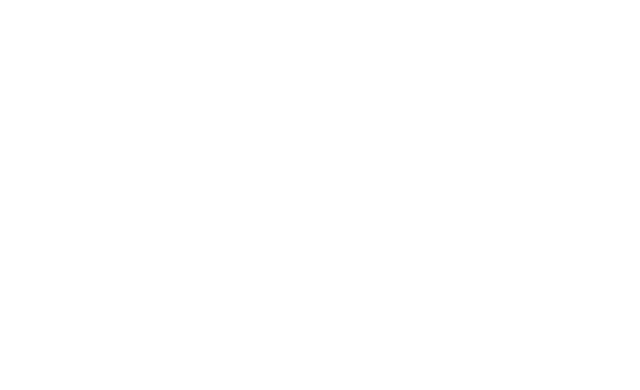
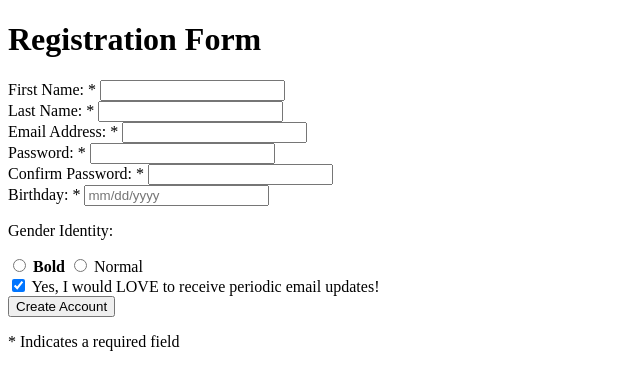
Before and after one commit to marksirany/RegistrationForm, a plain HTML site: page index.html in a window 1280 px wide. Shown: the whole page, without its empty margins (0-640 px from the left). Drawn offline with Linux system fonts and the light colour scheme.

Commit message:
just a few more inputs to add

```diff
--- a/index.html
+++ b/index.html
@@ -4,9 +4,52 @@
     <meta charset="UTF-8">
     <meta http-equiv="X-UA-Compatible" content="IE=edge">
     <meta name="viewport" content="width=device-width, initial-scale=1.0">
-    <title>Document</title>
+    <title>Registration Form</title>
 </head>
 <body>
+    <h1>Registration Form</h1>
+    <form action="/process" method="post">
+        <div>
+            <label>First Name: * </label>
+            <input type="text" name="FirstName" >
+        </div>
+        <div>
+            <label>Last Name: * </label>
+            <input type="text" name="LastName" >
+        </div>
+        <div>
+            <label>Email Address: * </label>
+            <input type="text" name="email" >
+        </div>
+        <div>
+            <label>Password: * </label>
+            <input type="text" name="Password" >
+        </div>
+        <div>
+            <label>Confirm Password: * </label>
+            <input type="text" name="ConfirmPassword" >
+        </div>
+        <div>
+            <label>Birthday: * </label>
+            <input type="text" name="Birthday" placeholder="mm/dd/yyyy">
+        </div>
+        <div>
+            <p>Gender Identity:</p>
+            <input type="radio" name="font" value="Male" id="bold">
+            <label for="bold"><strong>Bold</strong><label>
+            <input type="radio" name="font" value="normal" id="normal">
+            <label for="normal">Normal<label>
+
+        </div>
+        <div>
+            <input type="checkbox" name="offers" id="offers" checked >
+            <label for="offers">Yes, I would LOVE to receive periodic email updates!</label>
+        </div>
+        <div>
+            <input type="submit" value="Create Account" >
+            <p>* Indicates a required field</p>
+        </div>
+    </form>
 
 </body>
 </html>
```
